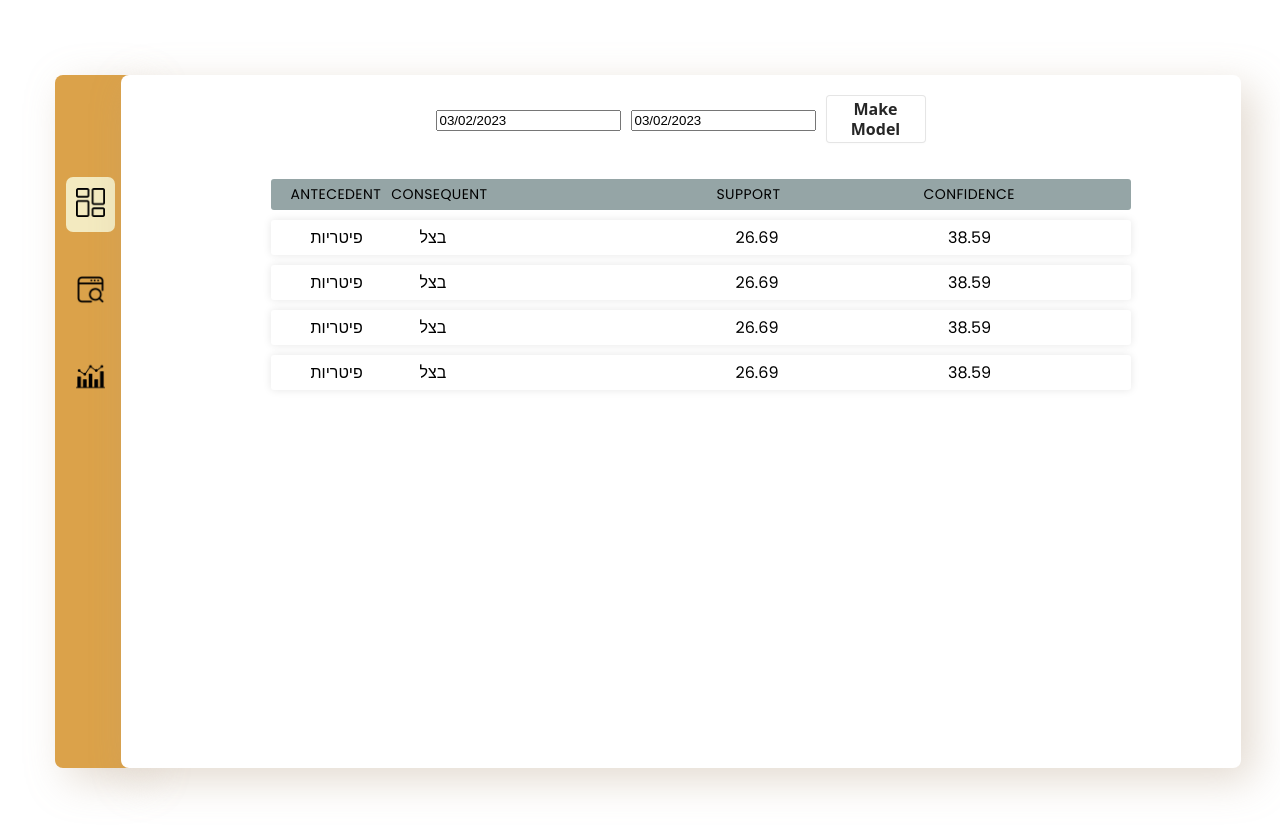
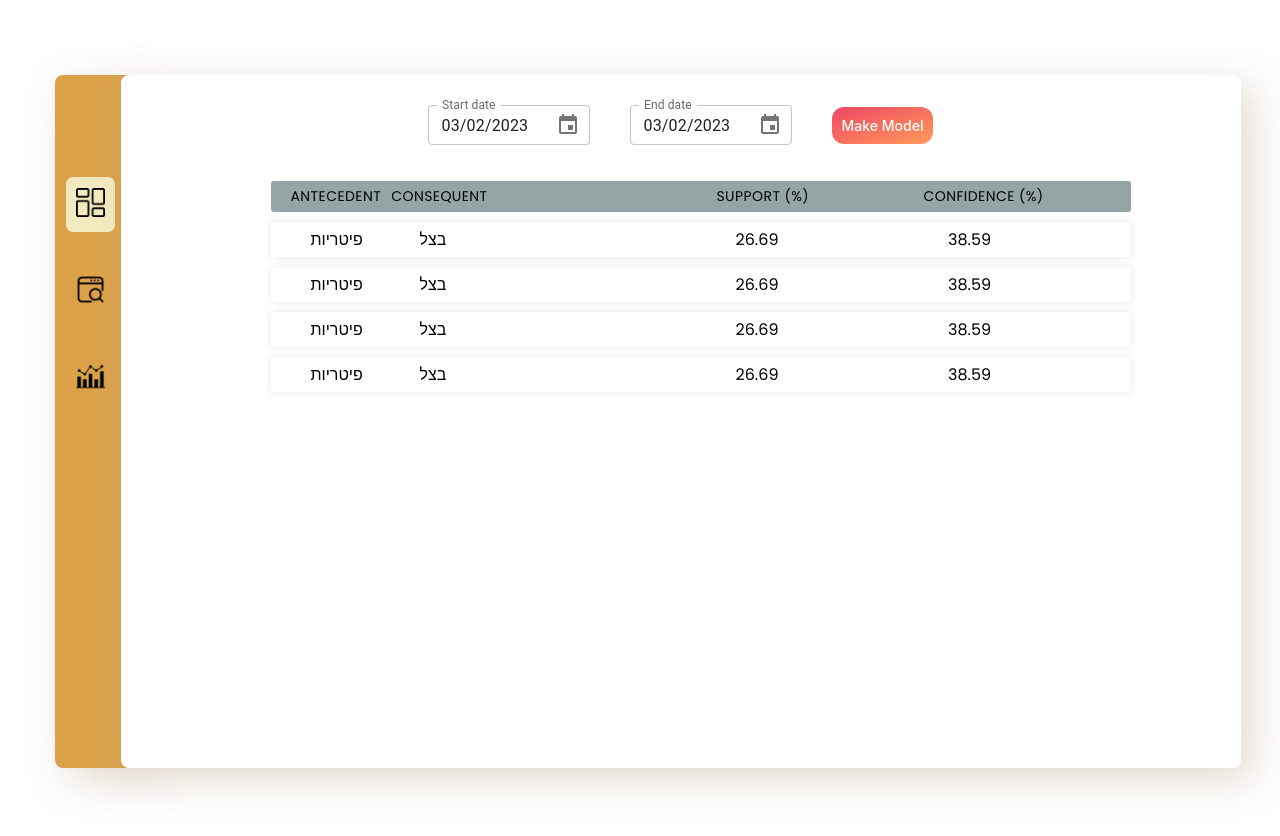
Before and after one commit to 6arek212/BigData-MicroService-Project, a React (Create React App) app in the folder dashboard/: page /analyze in a window 1280 px wide. Shown: the top 836 px of the page. Built offline with nearby package versions, Linux system fonts and the light colour scheme.

Commit message:
updating analyze page

```diff
--- a/dashboard/package.json
+++ b/dashboard/package.json
@@ -3,11 +3,16 @@
   "version": "0.1.0",
   "private": true,
   "dependencies": {
+    "@emotion/react": "^11.10.6",
+    "@emotion/styled": "^11.10.6",
+    "@mui/material": "^5.11.11",
+    "@mui/x-date-pickers": "^5.0.20",
     "@reach/combobox": "^0.18.0",
     "@testing-library/jest-dom": "^5.16.5",
     "@testing-library/react": "^13.4.0",
     "@testing-library/user-event": "^13.5.0",
     "chart.js": "^4.2.1",
+    "dayjs": "^1.11.7",
     "moment": "^2.29.4",
     "react": "^18.2.0",
     "react-chartjs-2": "^5.2.0",
--- a/dashboard/src/presentation/components/AnalyzeTable/AnalyzeTable.css
+++ b/dashboard/src/presentation/components/AnalyzeTable/AnalyzeTable.css
@@ -39,8 +39,6 @@
 
 .responsive-table .col-1 {
   flex-basis: 10%;
-  /* padding-left: 0 !important; */
-  /* border: 2px solid red; */
 
   width: 100%;
 }
@@ -61,59 +59,3 @@
   align-items: center;
   padding: 10px;
 }
-
-.analyze-cta {
-  display: flex;
-  padding: 10px;
-  align-items: center;
-  gap: 10px;
-}
-
-.analyze-cta button {
-  align-items: center;
-  background-color: #ffffff;
-  border: 1px solid rgba(0, 0, 0, 0.1);
-  border-radius: 0.25rem;
-  box-shadow: rgba(0, 0, 0, 0.02) 0 1px 3px 0;
-  box-sizing: border-box;
-  color: rgba(0, 0, 0, 0.85);
-  cursor: pointer;
-  display: inline-flex;
-  font-family: system-ui, -apple-system, system-ui, "Helvetica Neue", Helvetica,
-    Arial, sans-serif;
-  font-size: 16px;
-  font-weight: 600;
-  justify-content: center;
-  line-height: 1.25;
-  margin: 0;
-  min-height: 3rem;
-  padding: calc(0.875rem - 1px) calc(1.5rem - 1px);
-  position: relative;
-  text-decoration: none;
-  transition: all 250ms;
-  user-select: none;
-  -webkit-user-select: none;
-  touch-action: manipulation;
-  vertical-align: baseline;
-  /* width: auto; */
-  width: 100px;
-  height: 10px;
-}
-
-.analyze-cta button:hover,
-.analyze-cta button:focus {
-  border-color: rgba(0, 0, 0, 0.15);
-  box-shadow: rgba(0, 0, 0, 0.1) 0 4px 12px;
-  color: rgba(0, 0, 0, 0.65);
-}
-
-.analyze-cta button:hover {
-  transform: translateY(-1px);
-}
-.analyze-cta button:active {
-  background-color: #f0f0f1;
-  border-color: rgba(0, 0, 0, 0.15);
-  box-shadow: rgba(0, 0, 0, 0.06) 0 2px 4px;
-  color: rgba(0, 0, 0, 0.65);
-  transform: translateY(0);
-}
--- a/dashboard/src/presentation/components/AnalyzeTable/AnalyzeTable.js
+++ b/dashboard/src/presentation/components/AnalyzeTable/AnalyzeTable.js
@@ -9,8 +9,8 @@
         <li class="table-header">
           <div class="col col-1">Antecedent</div>
           <div class="col col-2">Consequent</div>
-          <div class="col col-3">Support</div>
-          <div class="col col-4">Confidence</div>
+          <div class="col col-3">Support (%)</div>
+          <div class="col col-4">Confidence (%)</div>
         </li>
 
         <TableRow
--- a/dashboard/src/presentation/components/DashboardMainBar/DashboardMainBar.css
+++ b/dashboard/src/presentation/components/DashboardMainBar/DashboardMainBar.css
@@ -33,11 +33,11 @@
   display: flex;
   align-items: center;
   justify-content: space-between;
-  padding: 5px;
+  padding: 5px 5px 5px 10px;
   border-radius: 4px;
   width: 190px;
   height: 30px;
-  margin-right: 150px;
+  margin-right: 160px;
   box-shadow: 5px 5px 30px rgba(0, 0, 0, 0.08), 3px 3px 30px rgba(0, 0, 0, 0.08);
 }
 .board-date span {
--- a/dashboard/src/presentation/components/OrderCard/OrderCard.css
+++ b/dashboard/src/presentation/components/OrderCard/OrderCard.css
@@ -1,7 +1,8 @@
 .orderCard-container {
   width: 217px;
   height: 54px;
-  box-shadow: 4px 4px 32px rgba(181, 159, 132, 0.16);
+  /* box-shadow: 4px 4px 32px rgba(181, 159, 132, 0.16); */
+  box-shadow: 6px 6px 32px rgba(181, 159, 132, 0.2);
   border-radius: 7px;
   font-size: 15px;
   font-weight: 500;
--- a/dashboard/src/presentation/pages/Analyze/Analyze.css
+++ b/dashboard/src/presentation/pages/Analyze/Analyze.css
@@ -0,0 +1,49 @@
+.analyze-cta {
+  /* border: 2px solid red; */
+  width: 700px;
+  height: 40px;
+  margin-top: 10px;
+  width: 100%;
+  justify-content: center;
+}
+
+.analyze-cta {
+  display: flex;
+  padding: 10px;
+  align-items: center;
+  gap: 40px;
+}
+
+.analyze-btn {
+  background: linear-gradient(to bottom right, #ef4765, #ff9a5a);
+  border: 0;
+  border-radius: 12px;
+  color: #ffffff;
+  cursor: pointer;
+  display: inline-block;
+  font-family: -apple-system, system-ui, "Segoe UI", Roboto, Helvetica, Arial,
+    sans-serif;
+  font-size: 14px;
+  font-weight: 500;
+  outline: transparent;
+  text-align: center;
+  text-decoration: none;
+  transition: box-shadow 0.2s ease-in-out;
+  user-select: none;
+  -webkit-user-select: none;
+  touch-action: manipulation;
+  white-space: nowrap;
+  padding: 10px;
+}
+
+.analyze-btn:not([disabled]):focus {
+  box-shadow: 0 0 0.25rem rgba(0, 0, 0, 0.5),
+    -0.125rem -0.125rem 1rem rgba(239, 71, 101, 0.5),
+    0.125rem 0.125rem 1rem rgba(255, 154, 90, 0.5);
+}
+
+.analyze-btn:not([disabled]):hover {
+  box-shadow: 0 0 0.25rem rgba(0, 0, 0, 0.5),
+    -0.125rem -0.125rem 1rem rgba(239, 71, 101, 0.5),
+    0.125rem 0.125rem 1rem rgba(255, 154, 90, 0.5);
+}
--- a/dashboard/src/presentation/pages/Analyze/Analyze.js
+++ b/dashboard/src/presentation/pages/Analyze/Analyze.js
@@ -1,6 +1,12 @@
 import React, { useState } from "react";
 import AnalyzeTable from "../../components/AnalyzeTable/AnalyzeTable";
-import DatePicker from "react-datepicker";
+// import DatePicker from "react-datepicker";
+import TextField from "@mui/material/TextField";
+import { LocalizationProvider } from "@mui/x-date-pickers/LocalizationProvider";
+import { AdapterDayjs } from "@mui/x-date-pickers/AdapterDayjs";
+import { DesktopDatePicker } from "@mui/x-date-pickers/DesktopDatePicker";
+import "./Analyze.css";
+
 function Analyze() {
   const [startDate, setStartDate] = useState(new Date());
   const [endDate, setEndDate] = useState(new Date());
@@ -9,15 +15,29 @@
     <div className="page-container">
       <div className="analyze-header-main">
         <div className="analyze-cta">
-          <DatePicker
-            selected={startDate}
-            onChange={(date) => setStartDate(date)}
-          />
-          <DatePicker
-            selected={endDate}
-            onChange={(date) => setStartDate(endDate)}
-          />
-          <button>Make Model</button>
+          <LocalizationProvider dateAdapter={AdapterDayjs}>
+            <DesktopDatePicker
+              label="Start date"
+              inputFormat="MM/DD/YYYY"
+              value={startDate}
+              onChange={(value) => setStartDate(value)}
+              renderInput={(params) => (
+                <TextField {...params} size="small" sx={{ width: "15%" }} />
+              )}
+            />
+
+            <DesktopDatePicker
+              label="End date"
+              inputFormat="MM/DD/YYYY"
+              value={endDate}
+              onChange={(value) => setEndDate(value)}
+              renderInput={(params) => (
+                <TextField {...params} size="small" sx={{ width: "15%" }} />
+              )}
+            />
+          </LocalizationProvider>
+
+          <button className="analyze-btn">Make Model</button>
         </div>
       </div>
 
--- a/dashboard/src/presentation/pages/Orders/Orders.css
+++ b/dashboard/src/presentation/pages/Orders/Orders.css
@@ -78,3 +78,8 @@
   overflow-y: scroll;
   /* height: 77%; */
 }
+.select-date-options button {
+  width: 15px;
+  height: 10px;
+  padding-right: 15px;
+}
--- a/dashboard/src/presentation/pages/Orders/Orders.js
+++ b/dashboard/src/presentation/pages/Orders/Orders.js
@@ -9,8 +9,13 @@
 import OrderItemInfo from "../../components/OrderItemInfo/OrderItemInfo";
 import ItemToppings from "../../components/ItemToppings/ItemToppings";
 
+import TextField from "@mui/material/TextField";
+import { LocalizationProvider } from "@mui/x-date-pickers/LocalizationProvider";
+import { AdapterDayjs } from "@mui/x-date-pickers/AdapterDayjs";
+import { DesktopDatePicker } from "@mui/x-date-pickers/DesktopDatePicker";
+
 function Orders() {
-  const [startDate, setStartDate] = useState(new Date());
+  const [date, setDate] = useState(new Date());
   const [showToppings, setShowToppings] = useState(false);
   const options = [
     { value: "Haifa", label: "Haifa" },
@@ -32,10 +37,20 @@
             <div className="select-option">
               <span>Date</span>
               <div className="select-date-options">
-                <DatePicker
-                  selected={startDate}
-                  onChange={(date) => setStartDate(date)}
-                />
+                <LocalizationProvider dateAdapter={AdapterDayjs}>
+                  <DesktopDatePicker
+                    inputFormat="MM/DD/YYYY"
+                    value={date}
+                    onChange={(value) => setDate(value)}
+                    renderInput={(params) => (
+                      <TextField
+                        {...params}
+                        size="small"
+                        sx={{ width: "100%" }}
+                      />
+                    )}
+                  />
+                </LocalizationProvider>
               </div>
             </div>
           </div>
```
Also changed, not shown: 1 other file (tests, documents, lock files or other folders).
